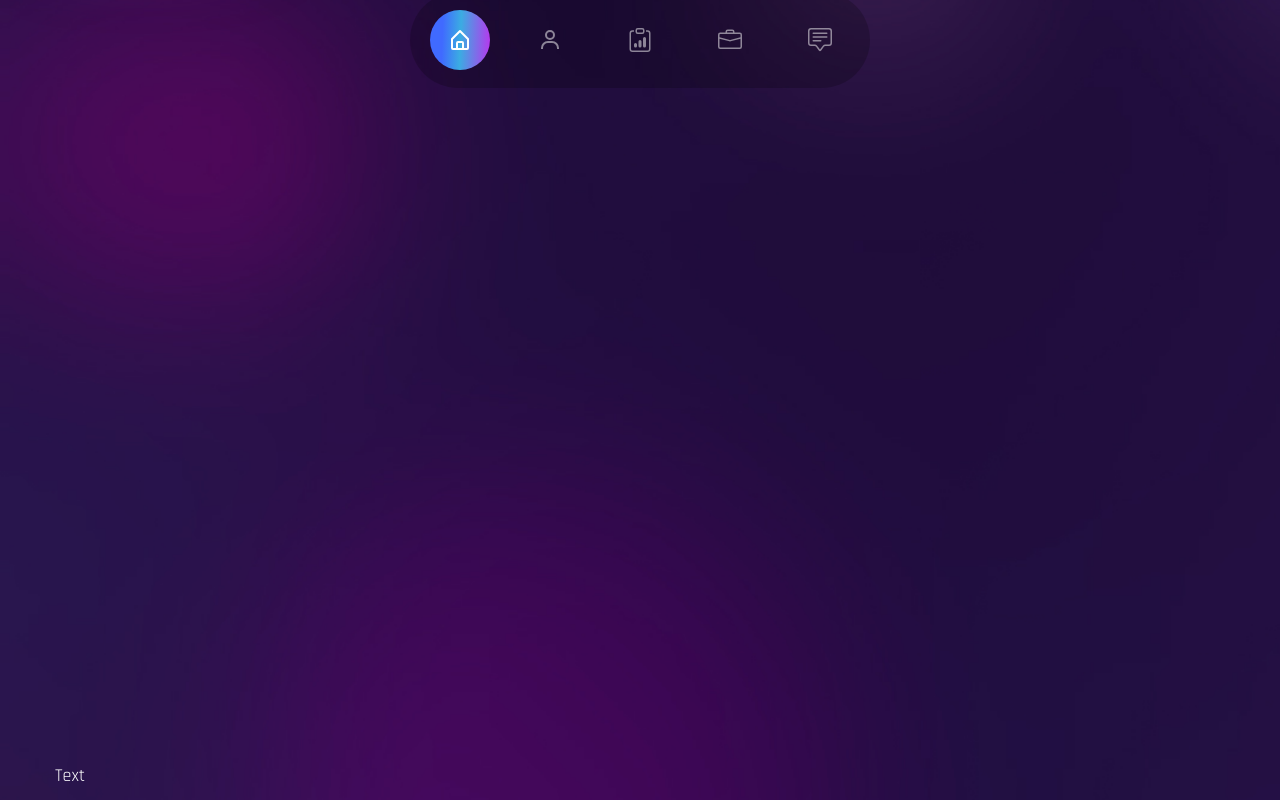
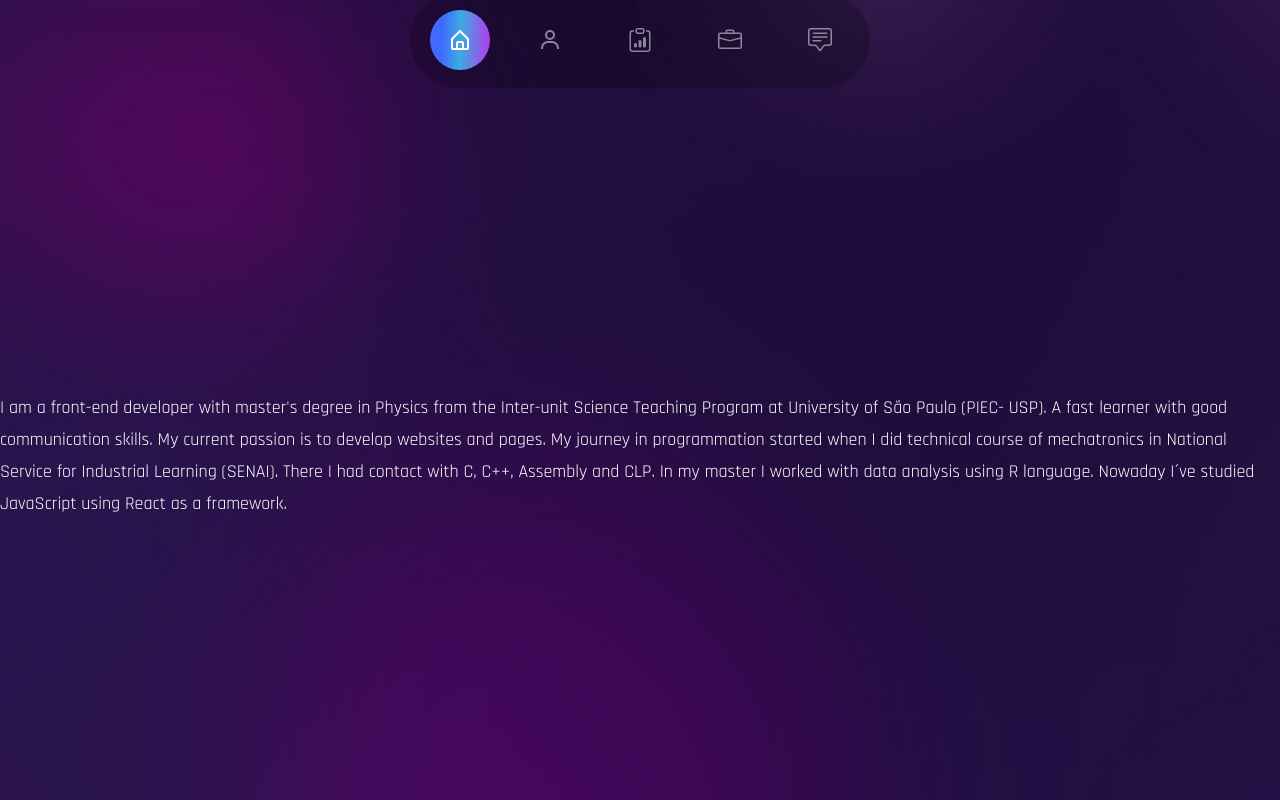
Before and after one commit to Lucas-Gualberto94/lucas-gualberto94.github.io, a React (Create React App) app: page / in a window 1280 px wide. Shown: the part 680-1480 px from the top of the page. Built offline with nearby package versions, Linux system fonts and the light colour scheme; the HTML template or start-up script is replaced by a standard one; a web font is replaced by a local one.

Commit message:
starting about me

```diff
--- a/src/components/About.js
+++ b/src/components/About.js
@@ -2,24 +2,24 @@ import React from 'react';
 //Countup
 //import CountUp from 'react-countup/build/CountUp';
 //intersection obsorver hooker
-import { useInView } from 'react-intersection-observer';
+//import { useInView } from 'react-intersection-observer';
 //motion
 //import { motion } from 'framer-motion';
 //variant
 //import { fadeIn} from '../variants';
 
 const About = () => {
-  const [ref, inView] = useInView({
-    threshold:0.5,
-  })
   return (
-    <section className='section' id='about' ref={ref}>
-      <div className='container mx-auto'>
-        <div>
-          <div className='flex-1 bg-auto bg-contain bg-no-repeat h-[640px] mix-blend-lighten bg-top'>
-          </div>
-          <div>Text</div>
-        </div>
+    <section className='section' id='about' >
+      <div>
+        <p>I am a front-end developer with master's degree in Physics from the Inter-unit
+          Science Teaching Program at University of São Paulo (PIEC- USP). A fast learner with
+          good communication skills. My current passion is to develop websites and pages.
+          My journey in programmation started when I did technical course of mechatronics in
+          National Service for Industrial Learning (SENAI). There I had contact with C, C++,
+          Assembly and CLP. In my master I worked with data analysis using R language. Nowaday
+          I´ve studied JavaScript using React as a framework.
+        </p>
       </div>
     </section>
   );
```
